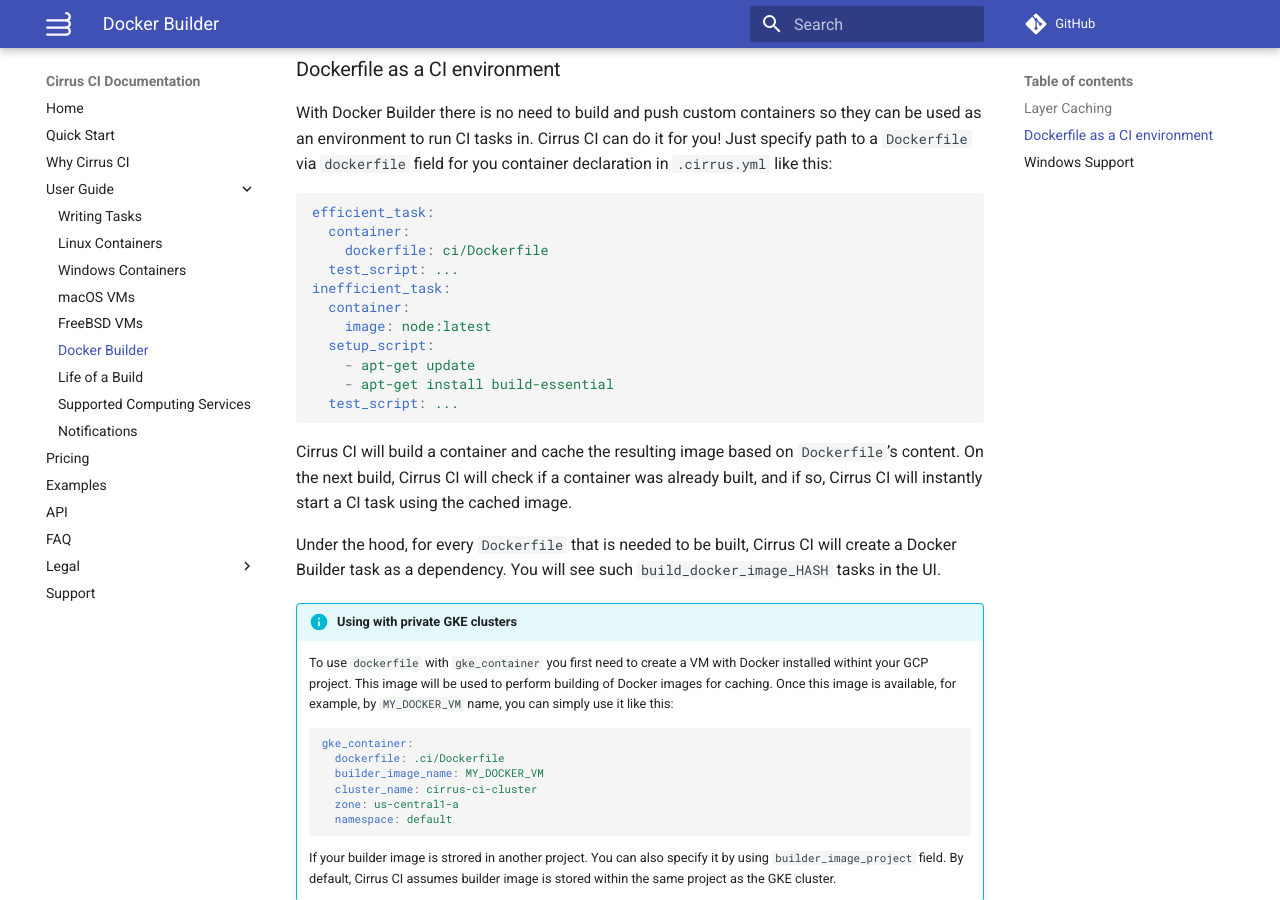
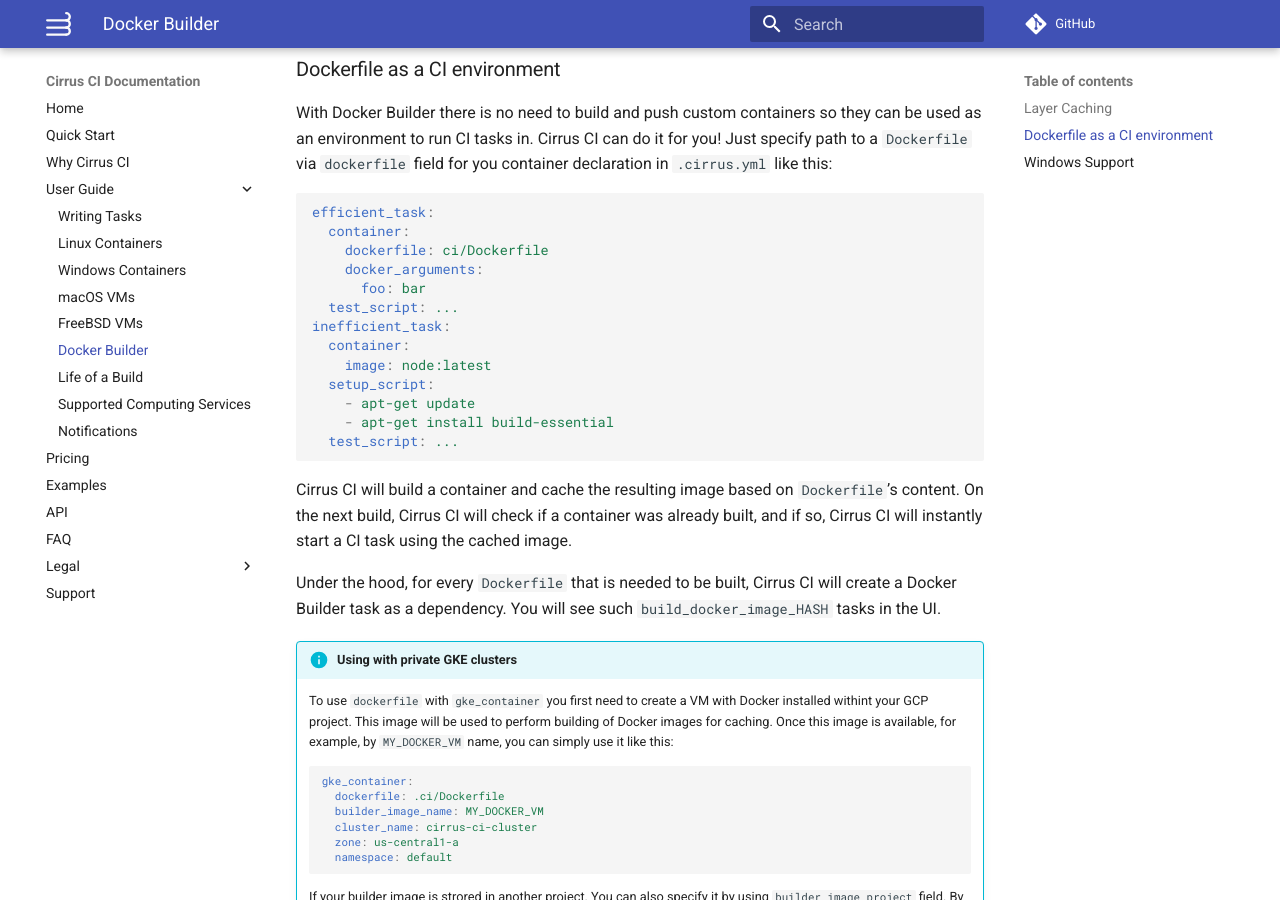
Before and after one commit to cirruslabs/cirrus-ci-docs, an MkDocs documentation site: the page built from docs/guide/docker-builder.md, in a window 1280 px wide and 900 px high, scrolled down 1184 px. Built offline with MkDocs 1.6.1 and Material for MkDocs 9.7.7, drawn with Linux system fonts in a browser that asks for light colours; comment, search, counter and statistics services are not loaded.

Commit message:
Add Docker arguments to the example
Fixes https://github.com/cirruslabs/cirrus-ci-docs/issues/167

```diff
--- a/docs/guide/docker-builder.md
+++ b/docs/guide/docker-builder.md
@@ -58,6 +58,8 @@ declaration in `.cirrus.yml` like this:
 efficient_task:
   container:
     dockerfile: ci/Dockerfile
+    docker_arguments:
+      foo: bar
   test_script: ...
 inefficient_task:
   container:
```
